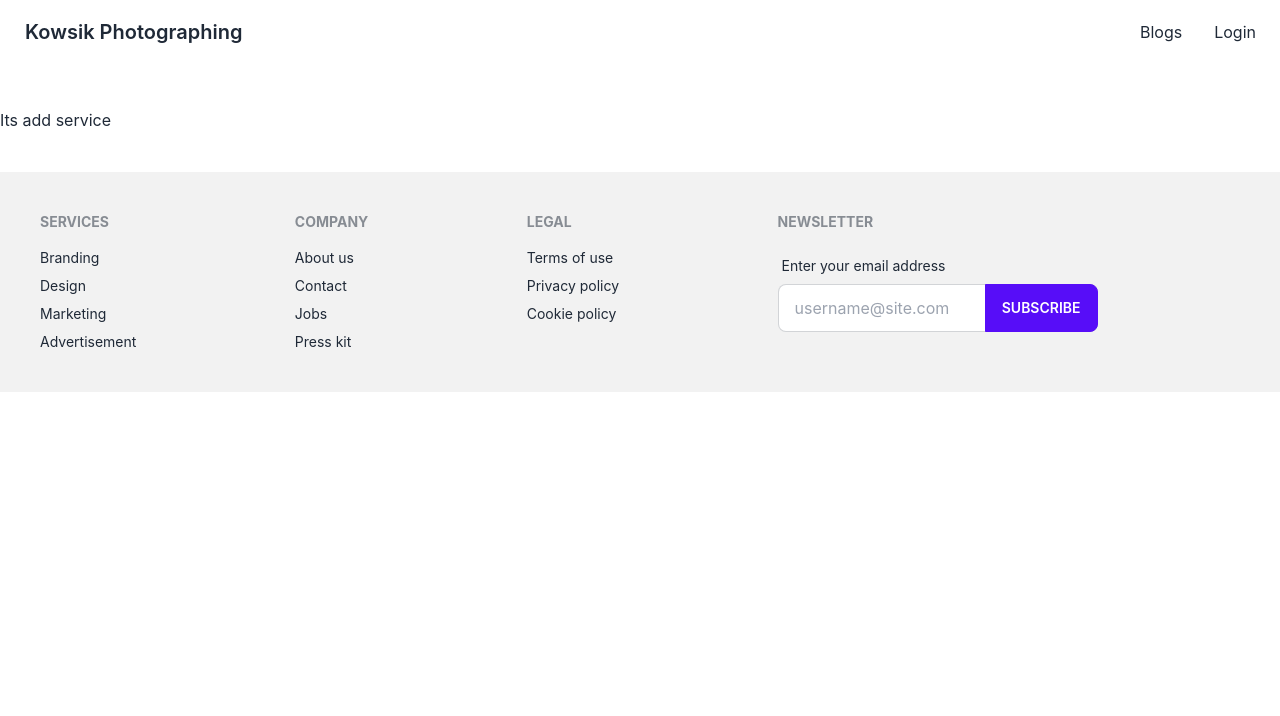
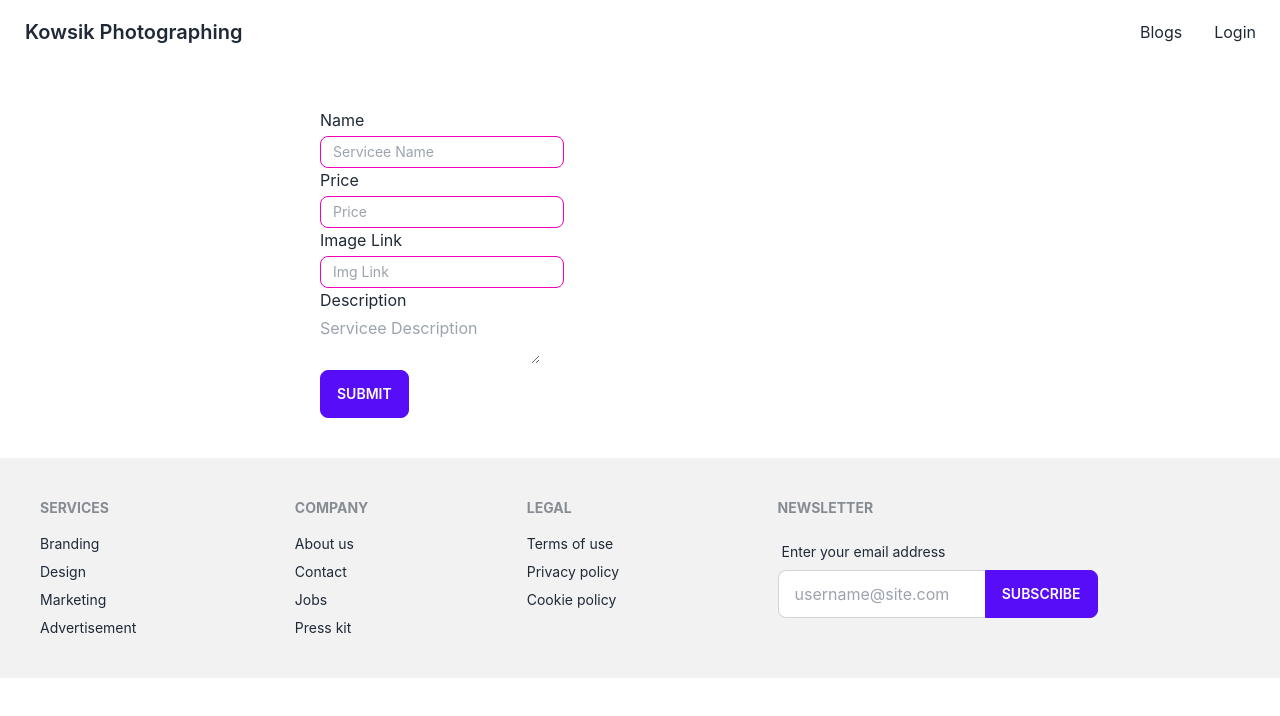
Before and after one commit to itmoti/Kowshik-phothography-clientSide, a React (Create React App) app: page /addservice in a window 1280 px wide. Shown: the top 716 px of the page. Built offline with nearby package versions, Linux system fonts and the light colour scheme; no server answers.

Commit message:
succesfully added 'Add Service' section

```diff
--- a/src/Components/AddService/AddService.js
+++ b/src/Components/AddService/AddService.js
@@ -1,12 +1,57 @@
+import { async } from '@firebase/util';
+import { SignInMethod } from 'firebase/auth';
 import React from 'react';
 import UseTitle from '../CustomHooks/UseTitle';
 
 const AddService = () => {
     UseTitle('Add Service')
+    const handleAddserviceBtn = (event) => {
+        event.preventDefault()
+        const form = event.target
+
+        const name = form.name.value
+        const price = form.price.value;
+        const imgurl = form.imgLink.value;
+        const description = form.description.value
+
+        const info = {name,price,imgurl,description}
+        console.log(info)
+
+      fetch('http://localhost:5000/services', {
+        method : 'POST' ,
+        headers : {
+            'content-type' : 'application/json'
+        } ,
+        body : JSON.stringify(info)
+      })
+      .then(res => res.json())
+      .then(data => {console.log(data)
+    if(data.insertedId) {
+
+        alert('succesfully added') }
+    })
+    }
+
     return (
-        <div>
-            Its add service
-        </div>
+        <form onSubmit={handleAddserviceBtn} className='w-2/4 mx-auto'>
+           <div>
+            <label className='block mb-1 '>Name</label>
+            <input className="input input-bordered input-sm input-secondary  max-w-xs" type={'text'} name={'name'} placeholder={'Servicee Name'} required/>
+           </div>
+           <div>
+            <label className='block mb-1 '>Price</label>
+            <input className="input input-bordered input-sm input-secondary  max-w-xs" type={'number'} name={'price'} placeholder={'Price'} required/>
+           </div>
+           <div>
+            <label className='block mb-1 '>Image Link</label>
+            <input className="input input-bordered input-sm input-secondary  max-w-xs" type={'url'} name={'imgLink'} placeholder={'Img Link'} required/>
+           </div>
+           <div>
+            <label className='block mb-1 '>Description</label>
+            <textarea type={'text'} name={'description'} placeholder={'Servicee Description'} required/>
+           </div>
+           <button type='submit' className='btn btn-primary' >Submit</button>
+        </form>
     );
 };
 
--- a/src/Components/Login/Login.js
+++ b/src/Components/Login/Login.js
@@ -73,6 +73,7 @@ const Login = () => {
           <p type='submit' className="">New here? <Link to = {'/register'}className='text-fuchsia-500'>Sign Up </Link></p>
         </div>
         <button onClick={handleGoogleLogin} className='btn btn-secondary'>Google Login</button>
+
       </div>
     </div>
   </div>
```
